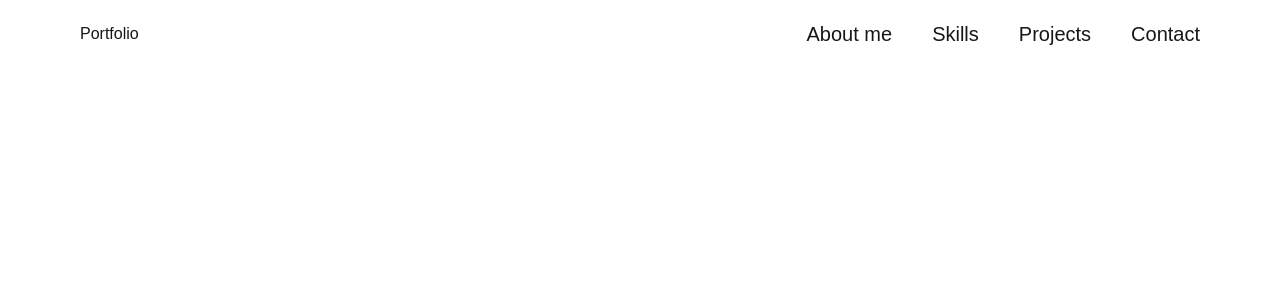
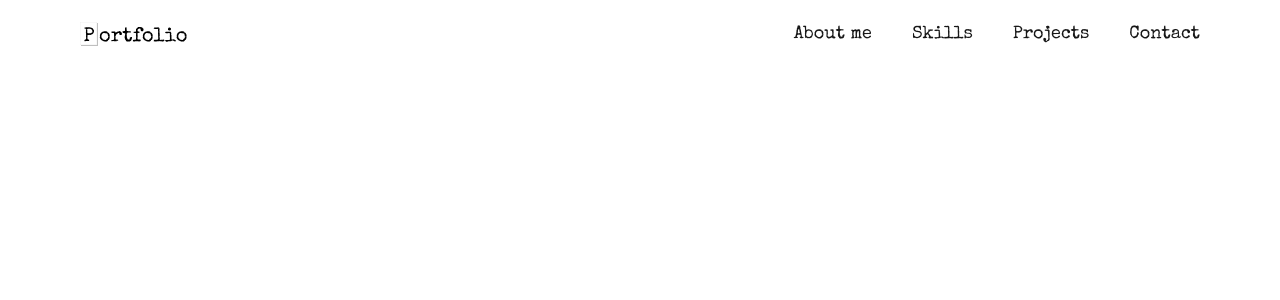
Before and after one commit to allkong/portfolio, a Next.js app: page / in a window 1280 px wide. Shown: the top 300 px of the page. Built offline with nearby package versions, Linux system fonts and the light colour scheme.

Commit message:
feat: 헤더에 폰트 적용 및 로고 추가

```diff
--- a/src/components/header.tsx
+++ b/src/components/header.tsx
@@ -2,8 +2,16 @@
 
 import { useState } from "react";
 
+import { Special_Elite } from "next/font/google";
+
+import Logo from "@images/logo.svg";
 import MenuIcon from "@icons/menu.svg";
 import CloseIcon from "@icons/close.svg";
+
+const specialElite = Special_Elite({
+  weight: "400",
+  subsets: ["latin"],
+});
 
 const SECTIONS = [
   { id: "about", label: "About me" },
@@ -20,17 +28,17 @@ const Header = () => {
   };
 
   return (
-    <header className="fixed w-full top-0">
+    <header className={`fixed w-full top-0 ${specialElite.className}`}>
       <nav className="flex items-center justify-between px-4 py-3 sm:px-20 sm:py-5">
-        <a href="#hero">Portfolio</a>
+        <a href="#hero">
+          <Logo />
+        </a>
 
         {/* desktop 내비게이션 */}
-        <ul className="hidden sm:flex gap-10">
+        <ul className="hidden sm:flex gap-10 text-lg">
           {SECTIONS.map((s) => (
             <li key={s.id}>
-              <a href={`#${s.id}`} className="text-xl">
-                {s.label}
-              </a>
+              <a href={`#${s.id}`}>{s.label}</a>
             </li>
           ))}
         </ul>
```
Also changed, not shown: public/images/logo.svg (added).
